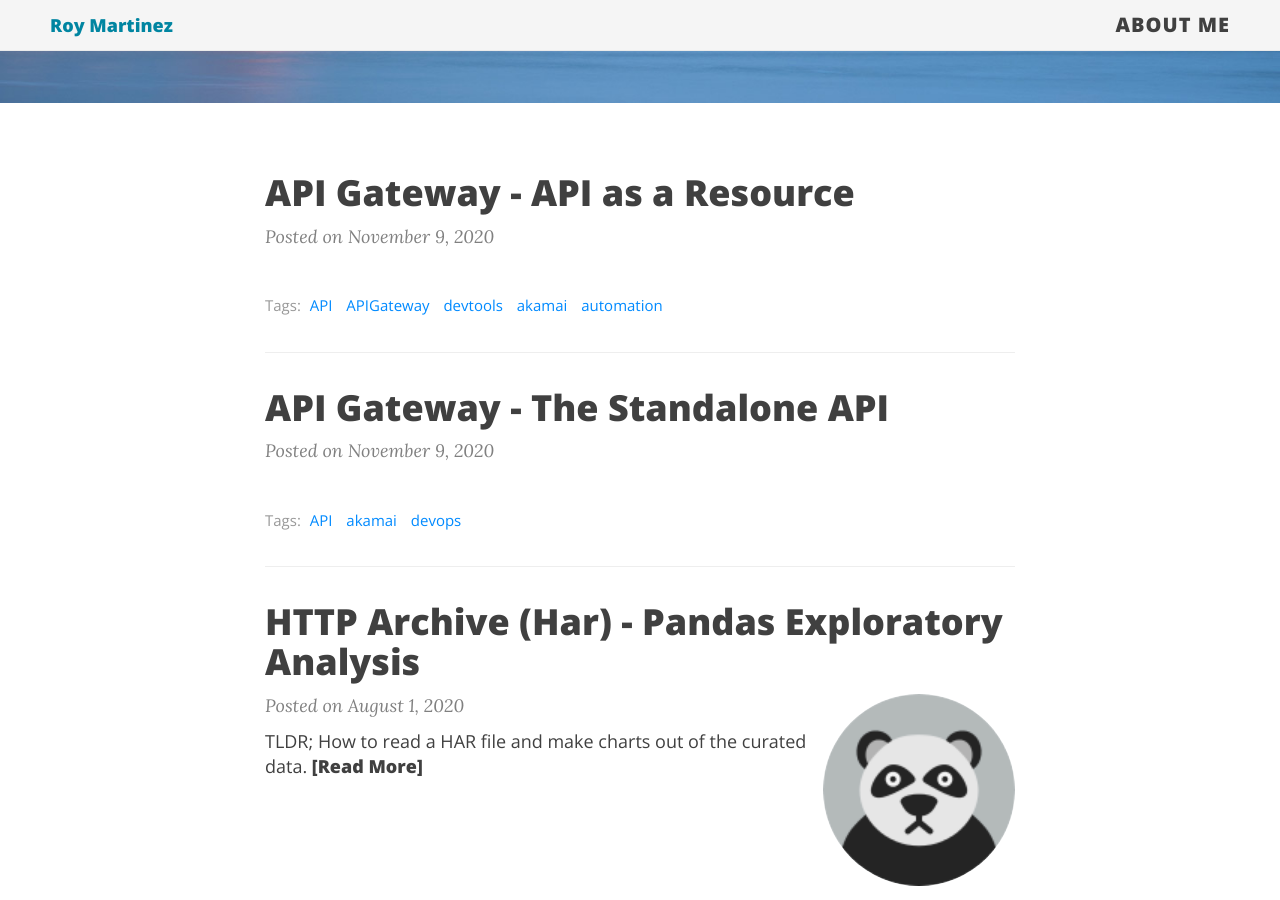
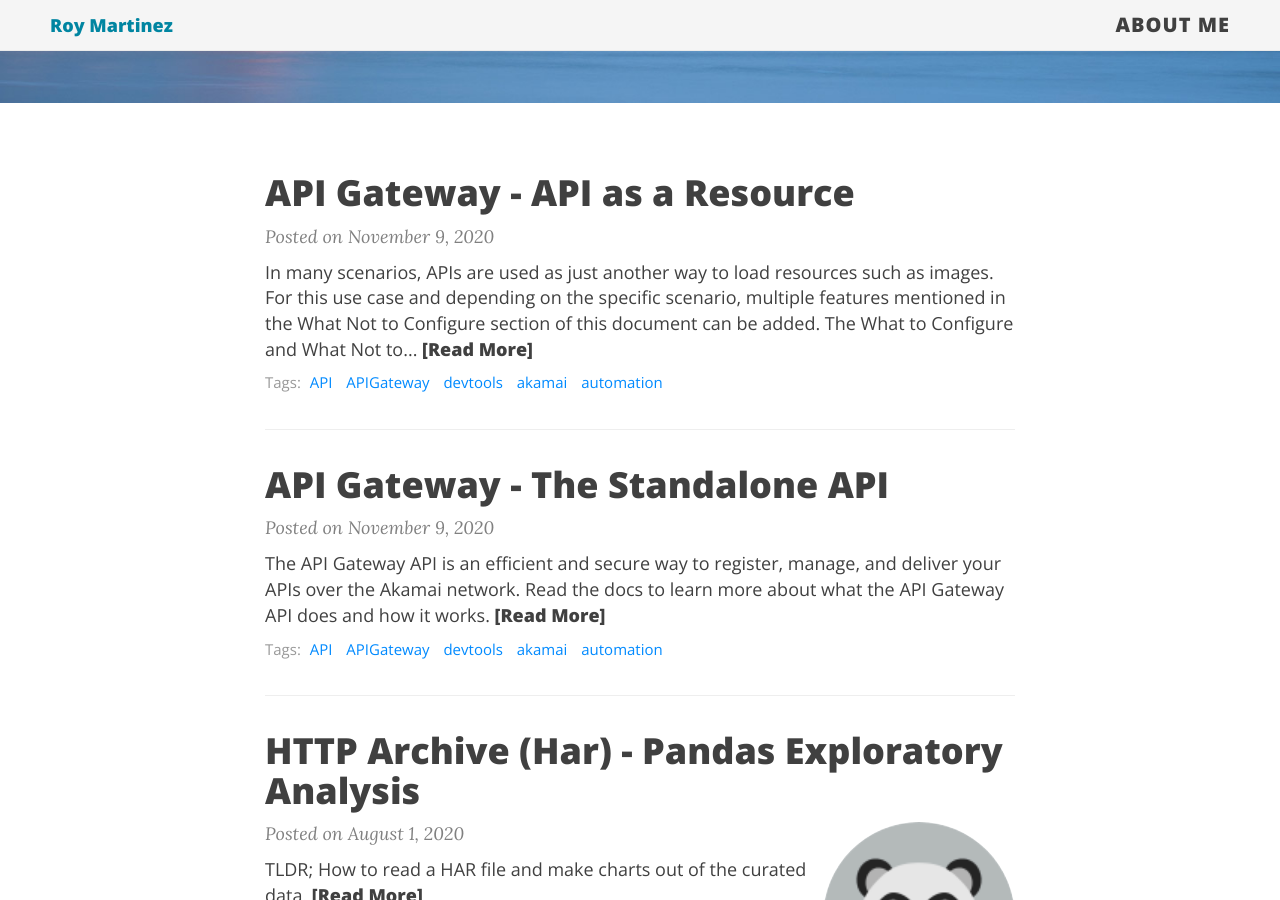
Before and after one commit to roymartinezblanco/roymartinez.dev, a Jekyll site: the page built from index.html, in a window 1280 px wide and 900 px high, scrolled down 432 px. Built offline with Jekyll 4.4.1, drawn with Linux system fonts in a browser that asks for light colours; nearby versions of some CDN libraries; the list of posts is cut into pages by our own code.

Commit message:
Updated Blog

```diff
--- a/_posts/2020-11-09-akamai-api-gateway-best-practices-part1.md
+++ b/_posts/2020-11-09-akamai-api-gateway-best-practices-part1.md
@@ -1,8 +1,9 @@
 ---
 layout: post
 title: API Gateway - The Standalone API
-tags: [API, akamai, devops]
+tags: [API,APIGateway, devtools, akamai,automation]
 ---
+The API Gateway API is an efficient and secure way to register, manage, and deliver your APIs over the Akamai network. Read the docs to learn more about what the API Gateway API does and how it works.
 
 <iframe
   src="https://web.archive.org/web/20201109145831/https://developer.akamai.com/api-gateway-best-practices-standalone-api"
--- a/_posts/2020-11-09-akamai-api-gateway-best-practices-part2.md
+++ b/_posts/2020-11-09-akamai-api-gateway-best-practices-part2.md
@@ -4,6 +4,8 @@ title: API Gateway - API as a Resource
 tags: [API,APIGateway, devtools, akamai,automation]
 ---
 
+In many scenarios, APIs are used as just another way to load resources such as images. For this use case and depending on the specific scenario, multiple features mentioned in the What Not to Configure section of this document can be added. The What to Configure and What Not to Configure sections from the Standalone API also apply here, but with some differences mentioned below.
+
 <iframe
   src="https://web.archive.org/web/20201109150223/https://developer.akamai.com/api-gateway-best-practices-api-resource"
   style="width:100%; height:100%;"
```
